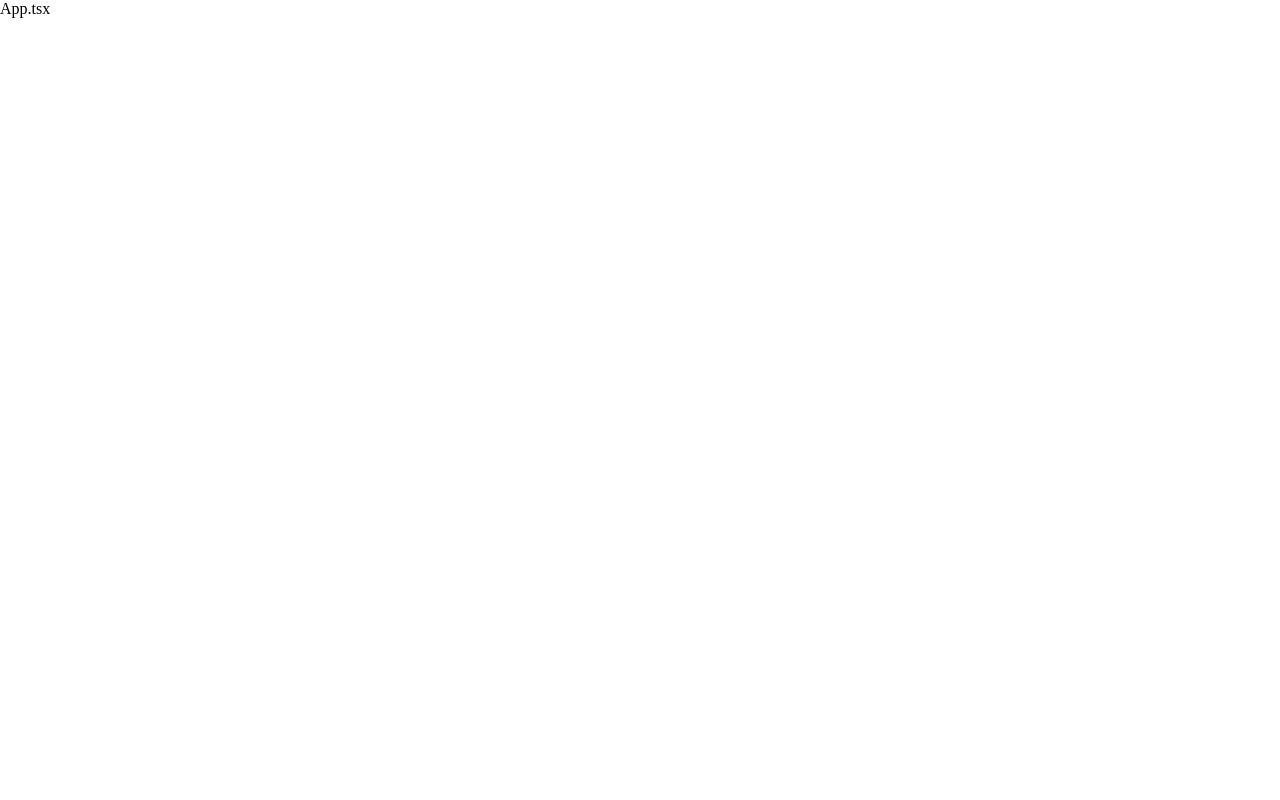
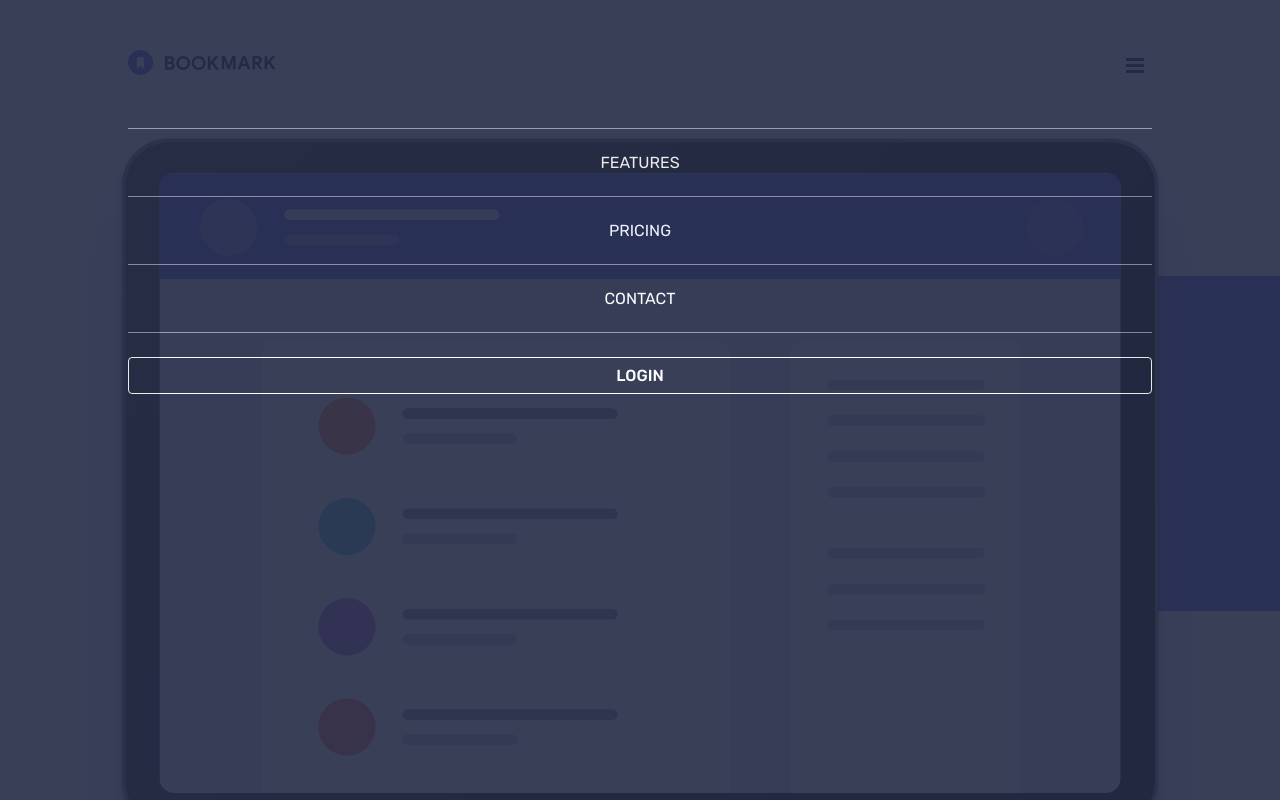
Before and after one commit to HIIfeanyichukwu/bookmark-landing-page, a React (Vite) app: page / in a window 1280 px wide. Shown: the top 800 px of the page. Built offline with nearby package versions, Linux system fonts and the light colour scheme.

Commit message:
section2 begins

```diff
--- a/index.html
+++ b/index.html
@@ -3,6 +3,9 @@
   <head>
     <meta charset="UTF-8" />
     <link rel="icon" type="image/png" sizes="32x32" href="/images/favicon-32x32.png">
+    <link rel="preconnect" href="https://fonts.googleapis.com">
+    <link rel="preconnect" href="https://fonts.gstatic.com" crossorigin>
+    <link href="https://fonts.googleapis.com/css2?family=Rubik:wght@400;500&display=swap" rel="stylesheet">
     <meta name="viewport" content="width=device-width, initial-scale=1.0" />
     <title>Frontend Mentor | Bookmark landing page</title>
   </head>
--- a/package.json
+++ b/package.json
@@ -16,6 +16,7 @@
   "devDependencies": {
     "@types/react": "^18.0.15",
     "@types/react-dom": "^18.0.6",
+    "@types/styled-components": "^5.1.25",
     "@vitejs/plugin-react": "^2.0.0",
     "typescript": "^4.6.4",
     "vite": "^3.0.0"
--- a/src/App.css
+++ b/src/App.css
@@ -1,3 +1,19 @@
 .App {
   max-inline-size: 1440px;
+  margin: 0 auto;
+  font-family: Rubik, sans-serif;
+  overflow-x: hidden;
 }
+
+.container {
+  inline-size: 80%;
+  margin: 0 auto;
+}
+
+.section {
+  position: relative;
+}
+
+h1, h2, h3 {
+  color: hsl(229, 31%, 21%);
+}
--- a/src/App.tsx
+++ b/src/App.tsx
@@ -1,11 +1,18 @@
 import './App.css'
+import Navbar from './Components/Navbar'
+import Main from './Components/Main'
 
 function App() {
 
   return (
     <div className="App">
-     <div className="container">
-        App.tsx
+     <div className="AppContainer">
+        <header>
+          <Navbar/>
+        </header>
+        <main>
+          <Main />
+        </main>
      </div>
     </div>
   )
--- /dev/null
+++ b/src/Components/Main.tsx
@@ -0,0 +1,18 @@
+import Section1 from './MainSections/Section1'
+import Section2 from './MainSections/Section2'
+// import Section3 from './MainSections/Section3'
+// import Section4 from './MainSections/Section4'
+// import Section5 from './MainSections/Section5'
+
+export default function Main() {
+  return (
+    <>
+        <Section1/>
+        <Section2/>
+        {/*
+        <Section3/>
+        <Section4/>
+        <Section5/> */}
+    </>
+  )
+}
--- /dev/null
+++ b/src/Components/MainSections/Section1.tsx
@@ -0,0 +1,89 @@
+import styled from 'styled-components'
+import hero from '/images/illustration-hero.svg'
+import { P, Button } from '../components'
+
+const Content = styled.div`
+    display: flex;
+    flex-direction: column;
+    margin-block-end: 10rem;
+    /* position: relative; */
+`
+
+const Article = styled.article`
+    order: 2;
+    margin-block-start: 5rem;
+    text-align: center;
+    line-height: 1.5;
+
+    h1 {
+        font-size: 1.8rem;
+        text-transform: capitalize;
+        margin-block-end: 1rem;
+    }
+`
+
+const Figure = styled.div`
+    order: 1;
+    padding-block-end: 2.2rem;
+    display: flex;
+    justify-content: center;
+    /* overflow: hidden; */
+`
+
+const IMG = styled.img`
+    inline-size: 100%;
+    block-size: auto;
+    margin: 0 auto;
+    transform: scale(1.15);
+    overflow: hidden;
+`
+
+const Pattern = styled.div`
+    /* block-size: 200px; */
+    /* block-size: 46%; */
+    background-color: hsl(231, 69%, 60%);
+    inline-size: 100%;
+    /* height: 50%; */
+    border-top-left-radius: 30%;
+    border-bottom-left-radius: 30%;
+    position: absolute;
+    top: 10%;
+    bottom: calc((100% - 45%) + 1rem);
+    /* bottom: 45%; */
+    z-index: -1;
+    right: -23%;
+    /* transform: scale(1.15); */
+    padding: 1rem;
+`
+
+const CTA = styled.div`
+    //CTA call to action button containers
+    display: flex;
+    justify-content: space-between;
+`
+
+export default function Section1() {
+  return (
+    <section className="section">
+        <div className="container">
+            <Content>
+                <Article>
+                    <h1>A simple bookmark manager</h1>
+                    <P>
+                        A clean and simple interface to organize your favourite websites. Open a new browser tap and see your sites load instantly. Try it for free.
+                    </P>
+                    <CTA>
+                        <Button className='blue'>get it on chrome</Button>
+                        <Button>get it on firefox</Button>
+                    </CTA>
+                </Article>
+
+                <Figure>
+                    <IMG alt="" src={hero} />
+                    <Pattern></Pattern>
+                </Figure>
+            </Content>
+        </div>
+    </section>
+  )
+}
--- /dev/null
+++ b/src/Components/MainSections/Section2.tsx
@@ -0,0 +1,43 @@
+import styled from "styled-components"
+import { P, Button } from "../components"
+const Container = styled.div`
+
+`
+const Article = styled.article`
+
+`
+
+const Tabs = styled.div`
+
+`
+
+const TabContent = styled.div`
+
+`
+
+export default function Section2() {
+  return (
+    <div className="section">
+      <div className="container">
+        <Container>
+          <section>
+            <Article>
+              <h2>Features</h2>
+              <P>
+                Our aim is to make it quick and easy for you to access your favourite websites. Your bookmarks sync between your devices so you can access them on the go.
+              </P>
+            </Article>
+          </section>
+          <section className="tab">
+            <Tabs>
+
+            </Tabs>
+            <TabContent>
+
+            </TabContent>
+          </section>
+        </Container>
+      </div>
+    </div>
+  )
+}
--- /dev/null
+++ b/src/Components/MainSections/Section3.tsx
@@ -0,0 +1,9 @@
+import React from 'react'
+
+type Props = {}
+
+export default function Section3({}: Props) {
+  return (
+    <div>Section3</div>
+  )
+}
--- /dev/null
+++ b/src/Components/MainSections/Section4.tsx
@@ -0,0 +1,9 @@
+import React from 'react'
+
+type Props = {}
+
+export default function Section4({}: Props) {
+  return (
+    <div>Section4</div>
+  )
+}
--- /dev/null
+++ b/src/Components/MainSections/Section5.tsx
@@ -0,0 +1,9 @@
+import React from 'react'
+
+type Props = {}
+
+export default function Section5({}: Props) {
+  return (
+    <div>Section5</div>
+  )
+}
--- /dev/null
+++ b/src/Components/Navbar.tsx
@@ -0,0 +1,143 @@
+import styled from 'styled-components'
+
+import logo from'/images/logo-bookmark.svg'
+import fb from '/images/icon-facebook.svg'
+import twitter from '/images/icon-twitter.svg'
+import hamburger from '/images/icon-hamburger.svg'
+import close from '/images/icon-close.svg'
+
+type Props = {}
+
+const Logo = styled.div`
+
+`
+const Nav = styled.nav`
+    position: relative;
+    block-size: 8rem;
+    display: flex;
+    justify-content: space-between;
+    align-items: center;
+    margin-block-end: 3rem;
+`
+
+const NavList = styled.ul`
+    list-style: none;
+    text-transform: uppercase;
+    text-align: center;
+
+    li {
+        padding-block: 1.5rem;
+        border-block-start: 1px solid hsl(229, 8%, 60%);
+
+        a {
+            text-decoration: none;
+            color: #fff;
+        }
+
+        a.login {
+            border: 1px solid #fff;
+            display: inline-block;
+            inline-size: 100%;
+            padding-block: .5rem;
+            border-radius: 4px;
+            font-weight: 500;
+        }
+    }
+`
+
+const Socials = styled.div`
+    position: absolute;
+    bottom: 10%;
+    left: 1rem;
+    right: 1rem;
+    display: flex;
+    justify-content: center;
+    align-items: center;
+    gap: 2.5rem;
+
+    @media (min-width: 1024px) {
+        display: none;
+    }
+`
+
+const Menu = styled.div`
+
+    .navigation {
+        display: none;
+        position: fixed;
+        top: 0;
+        right: 0;
+        left: 0;
+        bottom: 0;
+        background-color: hsl(229, 31%, 21%);
+        opacity: .9;
+        z-index: 10;
+        padding-block-start: 8rem;
+        padding-inline: 10%;
+    }
+
+    .navigation.shownav {
+        display: block;
+    }
+
+    @media (min-width: 1024px) {
+        .navigation {
+            display: block;
+        }
+    }
+`
+
+const MenuBtn = styled.button`
+    position: relative;
+    z-index: 100;
+    text-indent: 100%;
+    overflow: hidden;
+    background-image: url(${hamburger});
+    background-repeat: no-repeat;
+    background-position: center center;
+    background-color: transparent;
+    border: none;
+
+    &.close {
+        background-image: url(${close});
+    }
+`
+
+export default function Navbar({}: Props) {
+  return (
+    <div className="container">
+        <Nav>
+
+            <Logo>
+                <a href="/">
+
+                    <img src={logo} alt="main page logo" />
+                </a>
+            </Logo>
+            <Menu>
+
+                <MenuBtn>menu</MenuBtn>
+                <div className="navigation">
+
+                    <NavList>
+                        <li><a href="#">features</a></li>
+                        <li><a href="#">pricing</a></li>
+                        <li><a href="#">contact</a></li>
+                        <li><a className='login' href="#">login</a></li>
+                    </NavList>
+
+                    <Socials>
+                        <a href="#">
+                            <img src={fb} alt="facebook logo" />
+                        </a>
+                        <a href="#">
+                            <img src={twitter} alt="twitter logo" />
+                        </a>
+                    </Socials>
+                </div>
+
+            </Menu>
+        </Nav>
+    </div>
+  )
+}
--- a/src/Components/components.tsx
+++ b/src/Components/components.tsx
@@ -1 +1,35 @@
 import styled from 'styled-components'
+
+export const P = styled.p`
+    line-height: 1.5;
+    color: hsl(229, 8%, 60%);
+    margin-block-end: 1.8rem;
+`
+
+export const Button = styled.button`
+    text-transform: capitalize;
+    color: hsl(229, 31%, 21%);
+    font-weight: 500;
+    padding-block: 1rem;
+    padding-inline: .9rem;
+    border: none;
+    font-weight: bold;
+    font-size: .9rem;
+    box-shadow: 0px 5px 10px rgba(0, 0, 0, 0.2);
+    /* filter: drop-shadow(0px 5px 10px rgba(0, 0, 0, 0.2)); */
+    border-radius: 8px;
+
+    &.blue {
+        /* box-shadow: none; */
+        background-color: hsl(231, 69%, 60%);
+        color: #ffffff;
+    }
+
+    &.blue.lg {
+
+    }
+
+    &.red {
+
+    }
+`
```
Also changed, not shown: 1 other file (tests, documents, lock files or other folders).
